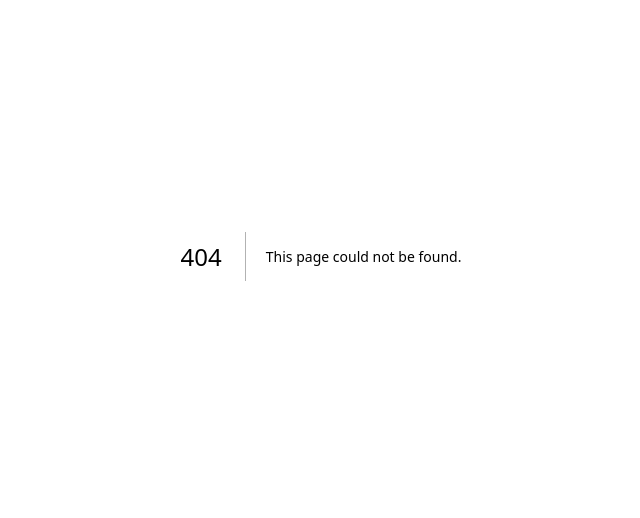
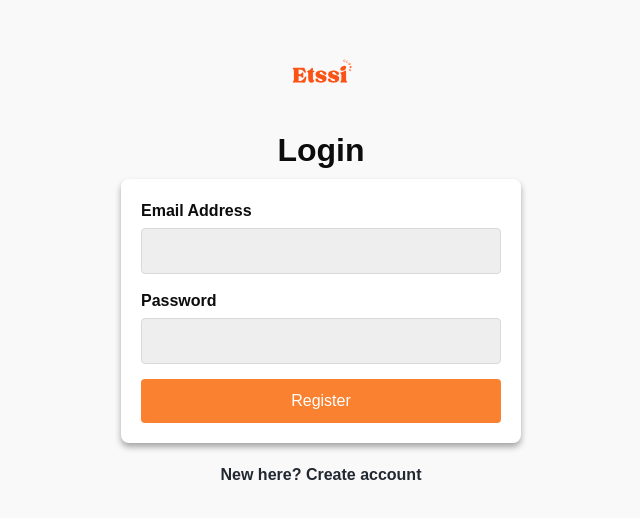
Before and after one commit to primaaawdn/etssi, a Next.js app in the folder etsi/: page /login in a window 1280 px wide. Before the commit this address had no page. Shown: the part 144-662 px from the top of the page, without its empty margins (319-959 px from the left). Built offline with nearby package versions, Linux system fonts and the light colour scheme.

Commit message:
feat(ui): layout for login page

```diff
--- /dev/null
+++ b/etsi/src/app/login/Login.module.css
@@ -0,0 +1,85 @@
+.container {
+	display: flex;
+	flex-direction: column;
+	align-items: center;
+	justify-content: center;
+	min-height: 100vh;
+	background-color: #f9f9f9;
+}
+
+.logo {
+	width: 100px;
+	height: 100px;
+}
+
+.title {
+	font-size: 2rem;
+	color: #0C0C0C;
+	margin-bottom: 5px;
+	font-weight: bold;
+}
+
+.subtitle {
+	font-size: 1rem;
+	color: #222831;
+	margin-bottom: 20px;
+	font-weight: bold;
+}
+
+.subsubtitle {
+	font-size: 1rem;
+	color: #222831;
+	margin-top: 20px;
+	font-weight: bold;
+}
+
+.form {
+	width: 100%;
+	max-width: 400px;
+	background: #fff;
+	padding: 20px;
+	border-radius: 8px;
+	box-shadow: 0 4px 6px #a5a5a5;
+}
+
+.formGroup {
+	margin-bottom: 15px;
+}
+
+.label {
+	display: block;
+	font-weight: bold;
+	margin-bottom: 5px;
+	color: #0C0C0C;
+}
+
+.input {
+	width: 100%;
+	padding: 10px;
+	font-size: 1rem;
+	border: 1px solid #D8D9DA;
+	border-radius: 4px;
+	color: #0C0C0C;
+	background-color: #EEEEEE;
+}
+
+.input:focus {
+	border-color: #FA812F;
+	outline: none;
+}
+
+.submitButton {
+	width: 100%;
+	padding: 10px 15px;
+	font-size: 1rem;
+	color: #fff;
+	background-color: #FA812F;
+	border: none;
+	border-radius: 4px;
+	cursor: pointer;
+	transition: background-color 0.3s;
+}
+
+.submitButton:hover {
+	background-color: #F2613F;
+}
--- /dev/null
+++ b/etsi/src/app/login/LoginForm.tsx
@@ -0,0 +1,41 @@
+"use client";
+
+import styles from "./Login.module.css";
+
+const LoginForm: React.FC = () => {
+	return (
+		<form className={styles.form}
+		// onSubmit={handleSubmit}
+		>
+			<div className={styles.formGroup}>
+				<label className={styles.label} htmlFor="email">Email Address</label>
+				<input
+					type="email"
+					id="email"
+					name="email"
+					// value={formData.email}
+					// onChange={handleChange}
+					className={styles.input}
+					required
+				/>
+			</div>
+			<div className={styles.formGroup}>
+				<label className={styles.label} htmlFor="password">Password</label>
+				<input
+					type="password"
+					id="password"
+					name="password"
+					// value={formData.password}
+					// onChange={handleChange}
+					className={styles.input}
+					required
+				/>
+			</div>
+			<button type="submit" className={styles.submitButton}>
+				Register
+			</button>
+		</form>
+	);
+};
+
+export default LoginForm;
--- /dev/null
+++ b/etsi/src/app/login/page.tsx
@@ -0,0 +1,22 @@
+import LoginForm from "./LoginForm";
+import styles from "./Login.module.css";
+import Image from "next/image";
+
+const LoginPage: React.FC = () => {
+	return (
+		<div className={styles.container}>
+			<Image
+				src="/logo.svg"
+				alt="Logo"
+				className={styles.logo}
+				width={200}
+				height={100}
+			/>
+			<h1 className={styles.title}>Login</h1>
+			<LoginForm />
+			<h5 className={styles.subsubtitle}>New here? Create account</h5>
+		</div>
+	);
+};
+
+export default LoginPage;
```
Also changed, not shown: etsi/public/logo.svg (added).
